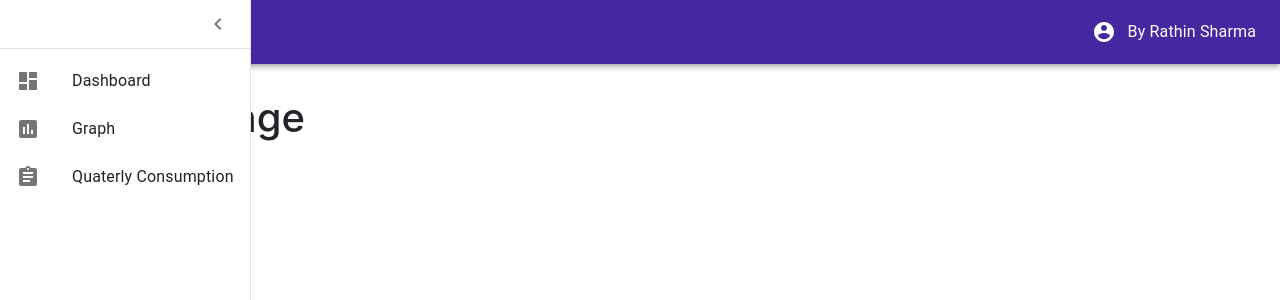
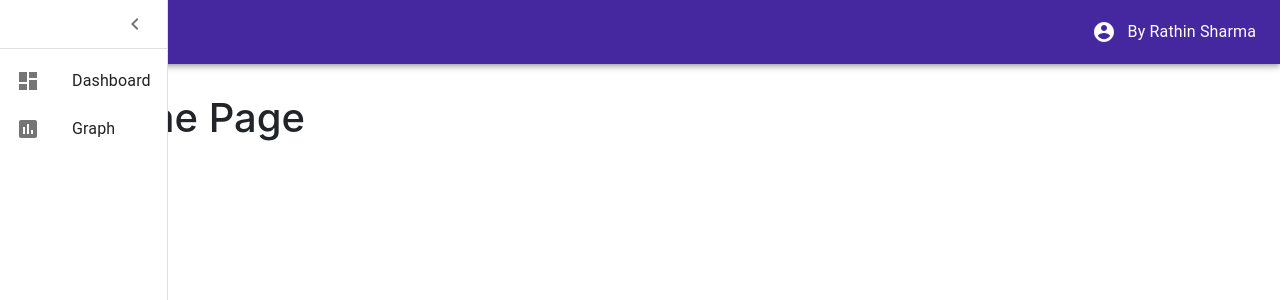
Before and after one commit to TheRathin/React-Bootstrap-Template, a React (Create React App) app: page / in a window 1280 px wide. Both pictures are taken after a click on the button 48 px from the left and 32 px from the top of the page. Shown: the top 300 px of the page. Built offline with nearby package versions, Linux system fonts and the light colour scheme.

Commit message:
Used react stateless component concept to make list rendering and data more dynamic. Added one more sample page component called 'Graph'

```diff
--- a/src/components/AppNavBarDrawer.js
+++ b/src/components/AppNavBarDrawer.js
@@ -2,39 +2,40 @@ import React from 'react';
 import List from '@material-ui/core/List';
 import DashboardIcon from '@material-ui/icons/Dashboard';
 import InsertChart from '@material-ui/icons/InsertChart';
-import Assignment from '@material-ui/icons/Assignment';
 import ChevronLeftIcon from '@material-ui/icons/ChevronLeft';
 import { IconButton ,Drawer, ListItemIcon,ListItem, ListItemText, Divider } from '@material-ui/core';
+import { Link } from 'react-router-dom';
 //Stylesheet Importing
 import '../styles/AppNavBarDrawer.css';
 
+
+const menuItemsList = [
+    {
+        link: '/',
+        text: 'Dashboard',
+        iconType: <DashboardIcon/>
+    },
+    {
+        link: '/graph',
+        text: 'Graph',
+        iconType: <InsertChart/>
+    }
+]
+
 //Listiem itself can be broken down to small pieces
-const DashBoardOption = (
-        <ListItem button>
-            <ListItemIcon >
-                <DashboardIcon/>
-            </ListItemIcon>
-            <ListItemText primary="Dashboard" />
-        </ListItem>
-)
-
-const GraphOption = (
-    <ListItem button>
-        <ListItemIcon>
-            <InsertChart/>
-        </ListItemIcon>
-        <ListItemText primary="Graph"/>
-    </ListItem>
-)
-
-const QuaterlyConsumption = (
-    <ListItem button>
-        <ListItemIcon>
-            <Assignment/>
-        </ListItemIcon>
-        <ListItemText primary="Quaterly Consumption"/>
-    </ListItem>
-)
+const MenuItemList = (props) => {
+    return (
+        <List>
+            {props.data.map(el =>
+                <ListItem button component={Link} to={el.link}>
+                    <ListItemIcon>
+                        {el.iconType}
+                    </ListItemIcon>
+                    <ListItemText primary={el.text} />
+                </ListItem>)}
+        </List>
+    )
+}
 
 
 const AppNavBarDrawer = (props) => {
@@ -46,15 +47,11 @@ const AppNavBarDrawer = (props) => {
             >
                 <div className="drawerHeader">
                     <IconButton onClick={props.changeDrawerAction}>
-                    <ChevronLeftIcon/>
+                        <ChevronLeftIcon/>
                     </IconButton>
                 </div>
                 <Divider/>
-                <List>
-                    {DashBoardOption}
-                    {GraphOption}
-                    {QuaterlyConsumption}
-                </List>
+                <MenuItemList data={menuItemsList}/>
             </Drawer>
         );
 }
--- /dev/null
+++ b/src/pages/Graph.js
@@ -0,0 +1,26 @@
+import React, { Component } from 'react';
+import {Container, Row, Col} from 'reactstrap';
+
+const styles = {
+    root: {
+        marginTop: 30
+    }
+}
+
+class Graph extends Component {
+    render() {
+        return (
+            <div style={styles.root}>
+                <Container>
+                    <Row>
+                        <Col md={12}>
+                        <h1>Graph Page</h1>
+                        </Col>
+                </Row>
+            </Container>
+            </div>
+        );
+    }
+}
+
+export default Graph;
```
